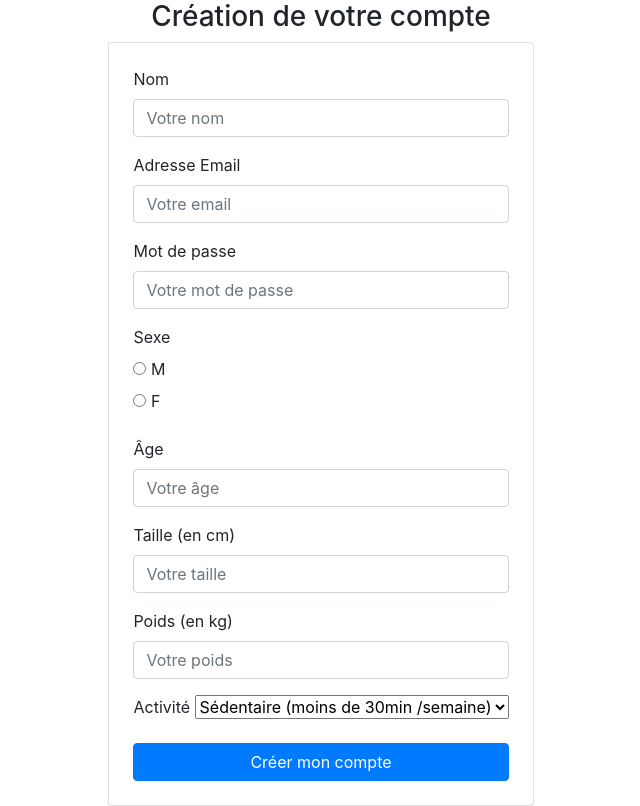
After one commit to AnnnaRuiz/iMangerMieux, a PHP site: page /premiereConnexion.php in a window 1280 px wide. The commit adds this page. Shown: the whole page, without its empty margins (319-959 px from the left). Run offline with PHP 8.4, Linux system fonts and the light colour scheme; some libraries are stand-ins or nearby versions.

Commit message:
lien back front users en cours

```diff
--- a/frontend/css/style.css
+++ b/frontend/css/style.css
@@ -20,3 +20,7 @@ li{
 nav li:hover{
     background-color: #17A97D;
 }
+
+#retourConnexion {
+    display: none;
+}
--- a/frontend/index.php
+++ b/frontend/index.php
@@ -18,9 +18,11 @@
         $is_connected = True;
     }
 
-    if(isset($_POST['email'])) {
+    if(isset($_POST['email']) && isset($_POST['pwd'])) {
         $login = $_POST['email'];
+        $pwd = $_POST['pwd'];
         $_SESSION['email'] = $login;
+        $_SESSION['pwd'] = $pwd;
         $is_connected = True;
     }
 ?>
--- a/frontend/js/users.js
+++ b/frontend/js/users.js
@@ -1,25 +1,38 @@
+$(document).ready(function() {
 
+    $('#createUser').click(function(event) {
+        event.preventDefault();
 
+        let nom = $('#NOM').val();
+        let mail = $('#MAIL').val();
+        let mdp = $('#MDP').val();
+        let age = $('#AGE').val();
+        let taille = $('#TAILLE').val();
+        let poids = $('#POIDS').val();
+        let sexe = $('#SEXE').val();
+        let activite = $('#ACTIVITE').val();
 
-function createUser(name, email, password, taille, poids, sexe, age, activite) {
         $.ajax({
             type: 'POST',
             url: apiURL + '/users.php',
-        data: {
-            NOM: name,
-            MAIL: email,
-            MDP: password,
-            TAILLE: taille,
-            POIDS: poids,
-            SEXE: sexe,
-            AGE: age,
-            ACTIVITE: activite
-        },
-        success: function(data) {r
-            console.log('Utilisateur créé avec succès', data);
+            data: {nom: nom, mail: mail, mdp: mdp, taille: taille, sexe: sexe, poids: poids, age: age, activite: activite},
+            success: function(response) {
+                alert("Création de l'utilisateur réussie");
+                // Ajouter un bouton pour retourner à la page de connexion
+                $('#retourConnexion').show();
+
+                $('#NOM').val('');
+                $('#MAIL').val('');
+                $('#MDP').val('');
+                $('#AGE').val('');
+                $('#TAILLE').val('');
+                $('#POIDS').val('');
+                $('#ACTIVITE').val('');
+                $('#SEXE').val('');
             },
             error: function(error) {
-            console.error('Erreur lors de la création de l\'utilisateur', error);
+                console.error(error);
             }
         });
-}
+    });
+});
--- a/frontend/login.php
+++ b/frontend/login.php
@@ -2,7 +2,7 @@
     <div class="container justify-content-center d-flex align-items-center mb-3" >
         <div class="card p-4">
             <h2 class="text-center mb-4">Connexion</h2>
-            <form id="login_form" action="connected.php" method="post">
+            <form id="login_form" action="connected.php" method="POST">
                 <div class="form-group">
                     <label for="email">Adresse Email</label>
                     <input type="email" class="form-control" id="email" name="email" placeholder="Votre email">
@@ -11,7 +11,8 @@
                     <label for="pwd">Mot de passe</label>
                     <input type="password" class="form-control" id="pwd" name="pwd" placeholder="Votre mot de passe">
                 </div>
-                <button type="submit" class="btn btn-primary btn-block" onclick="loginUser(email, pwd)">Se Connecter</button>
+                <button type="submit" class="btn btn-primary btn-block">Se Connecter</button>
             </form>
+            <a class="text-center" href="premiereConnexion.php">Première connexion<a>
         </div>
     </div>
--- /dev/null
+++ b/frontend/premiereConnexion.php
@@ -0,0 +1,62 @@
+<!DOCTYPE html>
+<html>
+
+<?php require_once('template_header.php')?>
+
+<body>
+    <h3 class="text-center"> Création de votre compte</h3>
+    <div class="container justify-content-center d-flex align-items-center" >
+        <div class="card p-4">
+            <form id="createUserForm" method="post">
+                <div class="form-group">
+                    <label for="NOM">Nom</label>
+                    <input type="text" class="form-control" id="nom" name="NOM" placeholder="Votre nom" required>
+                </div>
+                <div class="form-group">
+                    <label for="MAIL">Adresse Email</label>
+                    <input type="email" class="form-control" id="mail" name="MAIL" placeholder="Votre email" required>
+                </div>
+                <div class="form-group">
+                    <label for="MDP">Mot de passe</label>
+                    <input type="password" class="form-control" id="mdp" name="MDP" placeholder="Votre mot de passe" required>
+                </div>
+                <div class="form-group">
+                    <label for="SEXE">Sexe</label><br>
+                    <input type="radio" id="sexe_m" name="SEXE" value="M" required>
+                    <label for="sexe_m">M</label><br>
+                    <input type="radio" id="sexe_f" name="SEXE" value="F" required>
+                    <label for="sexe_f">F</label>
+                </div>
+                <div class="form-group">
+                    <label for="AGE">Âge</label>
+                    <input type="number" class="form-control" id="age" name="AGE" placeholder="Votre âge" required>
+                </div>
+                <div class="form-group">
+                    <label for="TAILLE">Taille (en cm)</label>
+                    <input type="number" class="form-control" id="taille" name="TAILLE" placeholder="Votre taille" required>
+                </div>
+                <div class="form-group">
+                    <label for="POIDS">Poids (en kg)</label>
+                    <input type="number" class="form-control"  step="0.1" id="poids" name="POIDS" placeholder="Votre poids" required>
+                </div>
+
+                <div class="form-group">
+                    <label for="ACTIVITE">Activité</label>
+                    <select id="activite" name="ACTIVITE" required>
+                        <option value="sedentaire">Sédentaire (moins de 30min /semaine)</option>
+                        <option value="peu actif">Peu actif (entre 30min et 2h /semaine)</option>
+                        <option value="modere">Modéré (entre 2h et 5h /semaine)</option>
+                        <option value="intense">Intense (plus de 5h /semaine)</option>
+                    </select>
+                </div>
+
+                <button type="submit" class="btn btn-primary btn-block" id="createUser" name="createUser">Créer mon compte</button>
+            </form>
+        </div>
+    </div>
+    <div class="row">
+        <a href ="index.php?deconnexion" id="retourConnexion" class="btn btn-danger text-decoration-none justify-content-center">Retour à la page de connexion</a>
+    </div>
+</body>
+
+</html>
```
Also changed, not shown: frontend/profil.php (+14 -0 lines). Lines whose indentation alone changed are shown as unchanged.
